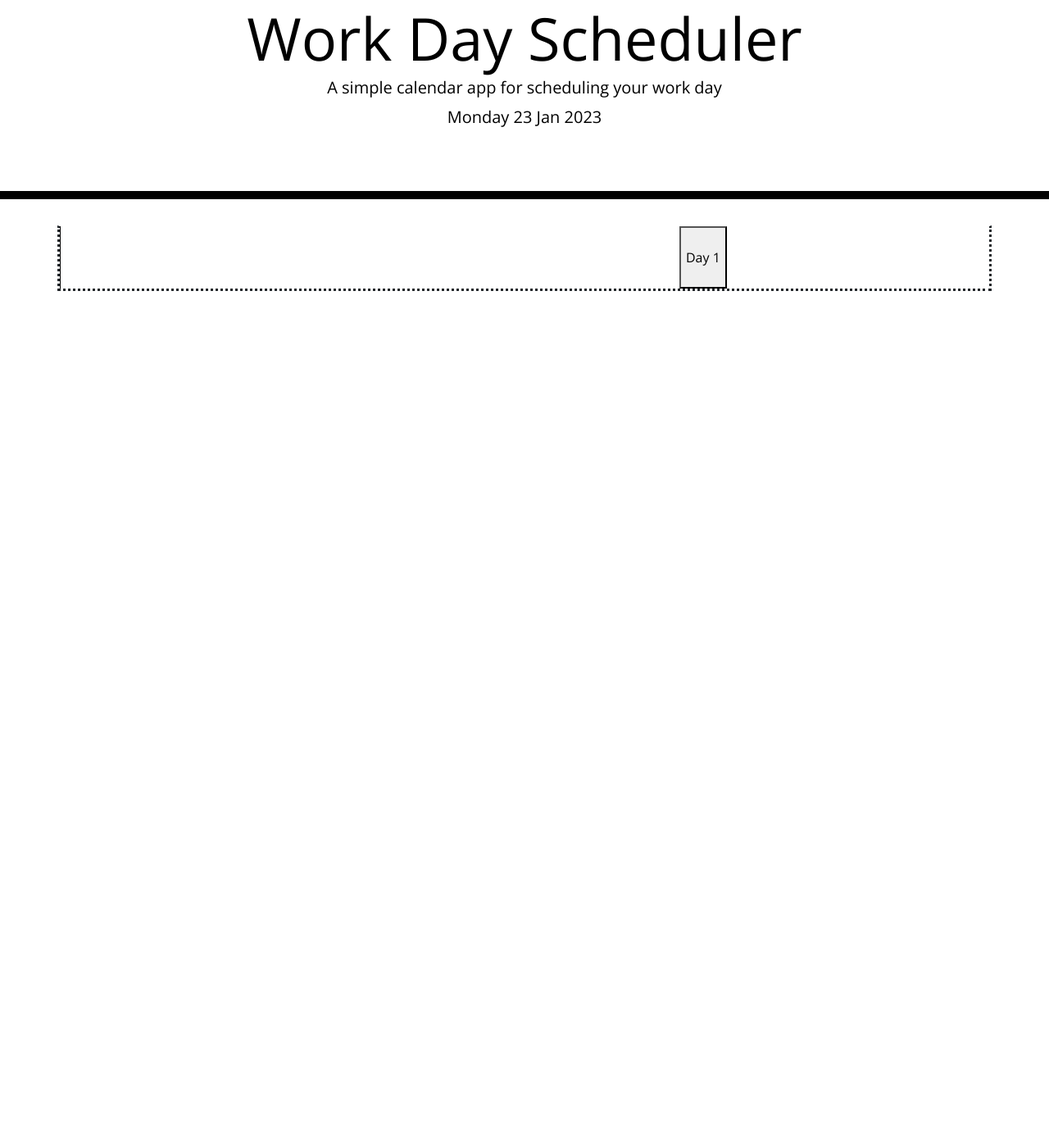
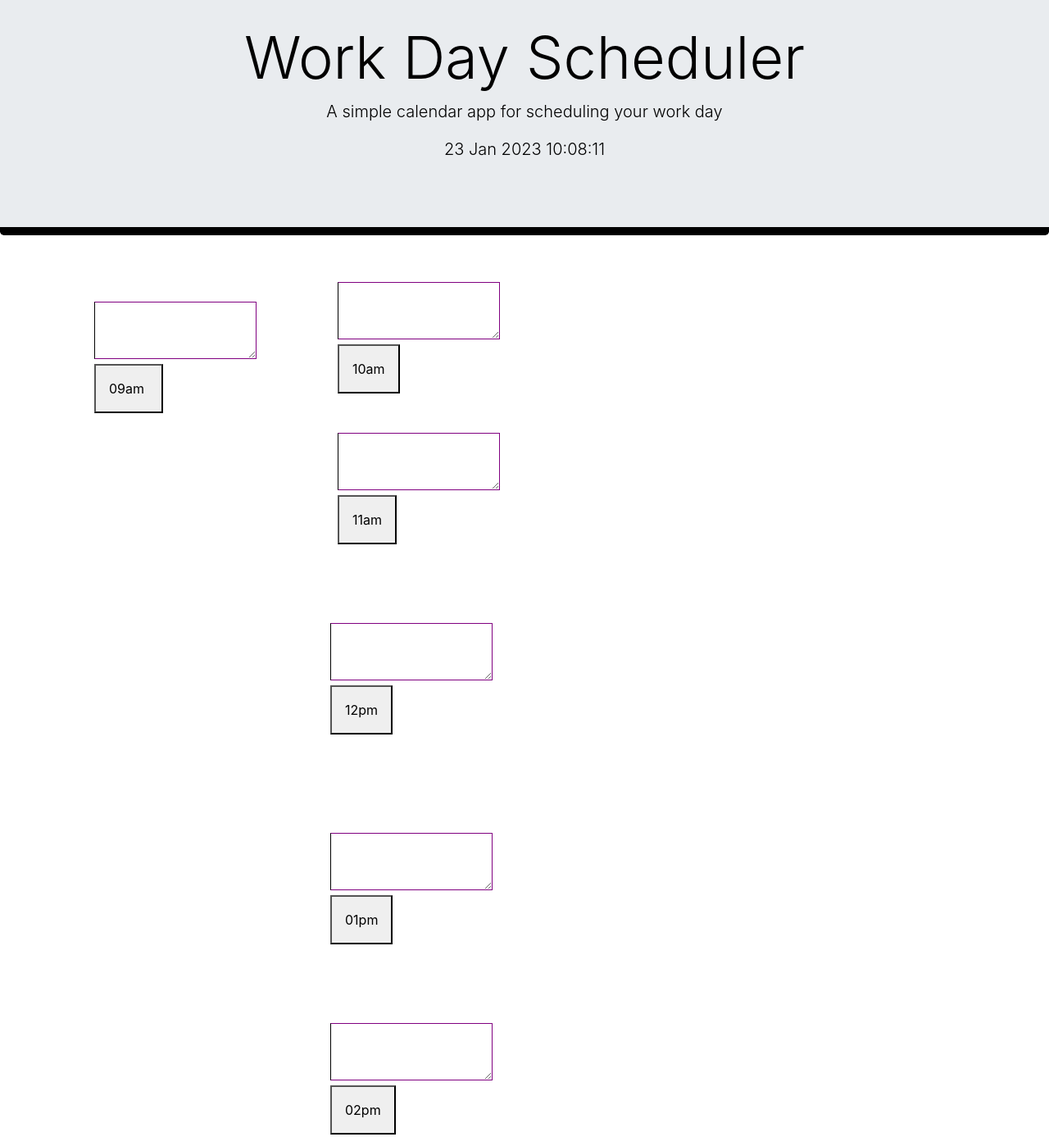
Before and after one commit to AbbyIT/Calender-Application, a plain HTML site: page index.html in a window 1280 px wide. Shown: the part 61-1448 px from the top of the page at 82% size. Before the commit the page ends 800 px from the top, so only its background shows below. Drawn offline with nearby package versions, Linux system fonts and the light colour scheme.

Commit message:
Appointments saved in localstorage

```diff
--- a/Script.js
+++ b/Script.js
@@ -1,16 +1,48 @@
+
+  let $currentTextarea = $("textarea[data-time='09am']")
+
+    console.log ($currentTextarea)
+
 // display current time on the screen
 
-let today= moment();
+// time updates every  second
 
-$("#currentDay").text(today.format ("dddd D MMM YYYY"));
+setInterval(
+function(){
+    $("#currentDay").text(moment().format ("DDD MMM YYYY hh:mm:ss"));
+},1000);
+
 
 // Creat a button click function
 
 
-$("button").on("click", function(event){
+  $("button").on("click", function(event){
 
 
-})
+    localStorage.setItem(event.target.innerText, JSON.stringify(event.target.previousElementSibling.value))
+    console.log(event.target.innerText)
 
-// compare to current time is 9am before of after the current moment
+      // compare to current time is 9am before of after the current moment
+
+
+    //   if(moment().format("h") > $currentTextarea.attr("data-time")){
+
+    //       console.log("hello");
+
+    //     }
+
+
+ })
+
+//  this retrieves appts from local storage to populates the time blocks
+function GetAppointment(){
+
+// localStorage.getItem ("11aam")
+
+console.log(JSON.parse(localStorage.getItem("11am")))
+
+}
+
+GetAppointment()
+
 // if it then we want to apply task to it. if current time is 12pm and we are on the 12pm textarea.
--- a/index.html
+++ b/index.html
@@ -19,6 +19,7 @@
       rel="stylesheet"
     />
     <link rel="stylesheet" href="style.css" />
+    <link rel="stylesheet" href="https://cdn.jsdelivr.net/npm/bootstrap@4.3.1/dist/css/bootstrap.min.css" integrity="sha384-ggOyR0iXCbMQv3Xipma34MD+dH/1fQ784/j6cY/iJTQUOhcWr7x9JvoRxT2MZw1T" crossorigin="anonymous">>
     <title>Work Day Scheduler</title>
   </head>
 
@@ -30,17 +31,52 @@
     </header>
     <div class="container">
 
-    <div class= "row">
-      <textarea class ="col-8" data-time="10am"></textarea>
+    <div class="row" id="currentTextArea">
+      <div id ="9am">
 
-      <button>Day 1</button>
+          <textarea class ="col-8" data-time="09am"></textarea>
+          <button class = "button" 16px>09am </button>
+    </div>
+      <!-- <button>9am </button> -->
+    <div id ="10am">
+          <textarea class ="col-8" data-time="10am"></textarea>
+          <button class = "button" 16px>10am</button>
+    <div id ="11am">
+          <textarea class ="col-8" data-time="11am"></textarea>
+          <button class = "button" 16px>11am</button>
+      </div>
+      <div id ="12pm">
+        <textarea class ="col-8" data-time="12pm"></textarea>
+        <button class = "button" 16px>12pm</button>
+      </div>
 
+      <div id ="01pm">
+        <textarea class ="col-8" data-time=" 01pm"></textarea>
+        <button class = "button" 16px>01pm</button>
+      </div>
+      <div id ="02pm">
+        <textarea class ="col-8" data-time=" 02pm"></textarea>
+        <button class = "button" 16px>02pm</button>
+      </div>
+
+      <div id ="03pm">
+        <textarea class ="col-8" data-time="03pm"></textarea>
+        <button class = "button" 16px>03m</button>
+      </div>
     </div>
+  </div>
       <!-- Timeblocks go here -->
 
     <script src="https://cdnjs.cloudflare.com/ajax/libs/jquery/3.2.1/jquery.min.js"></script>
     <script src="https://cdnjs.cloudflare.com/ajax/libs/moment.js/2.24.0/moment.min.js"></script>
+
+    <script src="https://code.jquery.com/jquery-3.3.1.slim.min.js" integrity="sha384-q8i/X+965DzO0rT7abK41JStQIAqVgRVzpbzo5smXKp4YfRvH+8abtTE1Pi6jizo" crossorigin="anonymous"></script>
+    <script src="https://cdn.jsdelivr.net/npm/popper.js@1.14.7/dist/umd/popper.min.js" integrity="sha384-UO2eT0CpHqdSJQ6hJty5KVphtPhzWj9WO1clHTMGa3JDZwrnQq4sF86dIHNDz0W1" crossorigin="anonymous"></script>
+    <script src="https://cdn.jsdelivr.net/npm/bootstrap@4.3.1/dist/js/bootstrap.min.js" integrity="sha384-JjSmVgyd0p3pXB1rRibZUAYoIIy6OrQ6VrjIEaFf/nJGzIxFDsf4x0xIM+B07jRM" crossorigin="anonymous"></script>
+
     <script src = "Script.js"></script>
+
+
 
   </body>
 </html>
--- a/style.css
+++ b/style.css
@@ -6,11 +6,12 @@ body {
 
 textarea {
   background: transparent;
-  border: none;
+  border:1px solid purple;
   resize: none;
   color: #000000;
   border-left: 1px solid black;
   padding: 10px;
+
 }
 
 .jumbotron {
@@ -32,9 +33,9 @@ textarea {
 
 .row {
   white-space: pre-wrap;
-  height: 80px;
+  height: 40x;
   border-top: 1px solid white;
-  border-style: dotted;
+  /* border-style:dotted */
 
 }
 
@@ -71,3 +72,9 @@ textarea {
   font-size: 20px;
   transition: all 0.3s ease-in-out;
 }
+
+ .button {
+
+  padding: 16px;
+
+}
```
Also changed, not shown: 2 other files.
